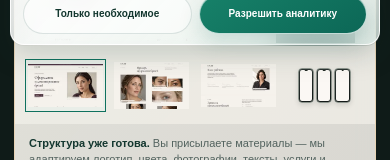
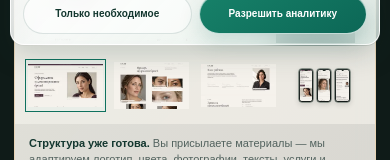
Before and after one commit to tsstish/nexora, a Next.js app: page /building-preview in a window 390 px wide. Shown: the part 792-952 px from the top of the page. Built offline with nearby package versions, Linux system fonts and the light colour scheme; no server answers.

Commit message:
style(showcase): fill rounded phone viewports without changing gallery geometry

```diff
--- a/src/app/building-preview/MidaGallery.module.css
+++ b/src/app/building-preview/MidaGallery.module.css
@@ -75,3 +75,18 @@
  .phonesSmall{gap:2px;padding:1px}
  .phonesSmall>.phone,.phonesSmall>.phoneCenter{height:76%;max-width:28%}
 }
+
+/* Phone screenshots are backgrounds to the clipped interior, never inline
+   images with intrinsic dimensions: no gallery overflow or white letterbox. */
+.phoneScreen{
+  position:absolute;
+  inset:0;
+  display:block;
+  width:100%;
+  height:100%;
+  border-radius:inherit;
+  background-color:#F6F3ED;
+  background-repeat:no-repeat;
+  background-size:cover;
+  background-position:center top;
+}
```
